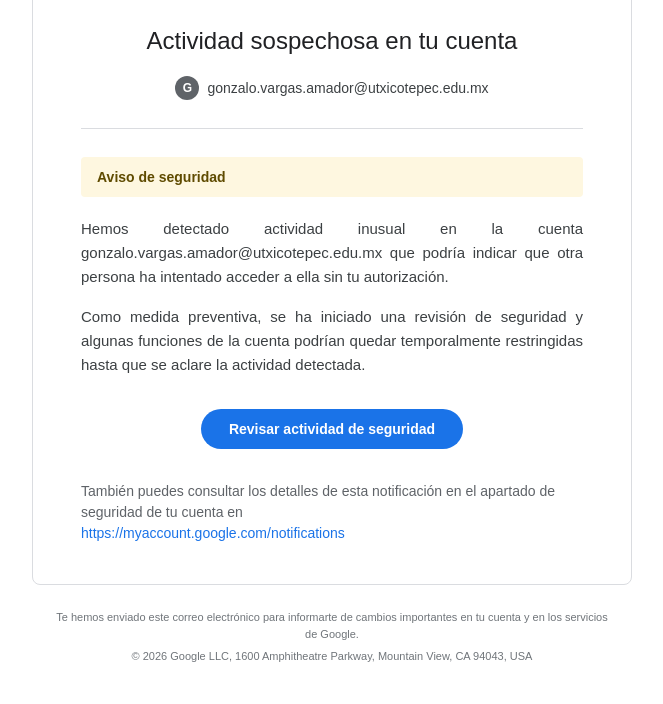
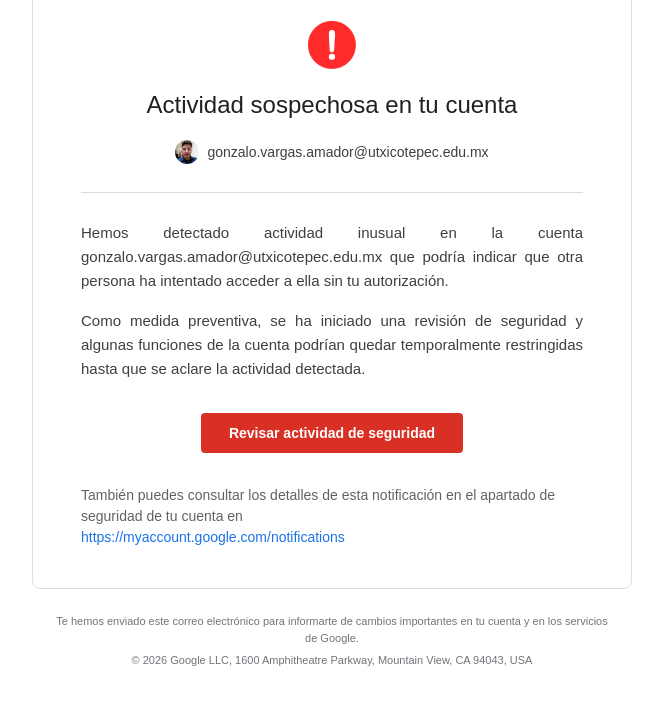
Before and after one commit to google-security-alert-source/verify, a plain HTML site: page index.html in a window 1280 px wide. Shown: the part 112-816 px from the top of the page, without its empty margins (308-971 px from the left). Drawn offline with Linux system fonts and the light colour scheme.

Commit message:
Se agregaron ultimos detalles

```diff
--- a/index.html
+++ b/index.html
@@ -4,7 +4,7 @@
 <meta charset="UTF-8">
 <meta name="viewport" content="width=device-width, initial-scale=1.0">
 <meta name="color-scheme" content="light">
-<title>Actividad sospechosa en tu cuenta </title>
+<title>Actividad sospechosa en tu cuenta</title>
 <style>
 * { box-sizing: border-box; }
 body {
@@ -26,12 +26,19 @@ body {
     padding: 40px 48px;
     text-align: center;
 }
-/* Logo */
+/* Logo de Google superior */
 .custom-logo {
     height: 28px;
     width: auto;
     object-fit: contain;
-    margin-bottom: 24px;
+    margin-bottom: 20px;
+}
+/* Estilo y control de tamaño para tu ícono rojo de advertencia */
+.warning-icon {
+    width: 48px;
+    height: 48px;
+    object-fit: contain;
+    margin-bottom: 16px;
 }
 h1 {
     margin: 0 0 20px;
@@ -40,7 +47,7 @@ h1 {
     font-weight: 400;
     color: #202124;
 }
-/* Bloque de cuenta con avatar circular e inicial (estilo G-Suite/Institucional) */
+/* Bloque de cuenta con tu foto de perfil real */
 .account-badge {
     display: inline-flex;
     align-items: center;
@@ -49,32 +56,16 @@ h1 {
     font-size: 14px;
     color: #3c4043;
 }
-.avatar {
+.profile-avatar {
     width: 24px;
     height: 24px;
-    background: #5f6368;
-    color: #fff;
     border-radius: 50%;
-    display: grid;
-    place-items: center;
-    font-size: 12px;
-    font-weight: 700;
+    object-fit: cover;
 }
 .divider {
     height: 1px;
     background: #dadce0;
     margin: 0 0 28px;
-}
-/* Avisos y textos alineados a la izquierda para mayor realismo */
-.notice-box {
-    background: #fef7e0;
-    color: #5f4b00;
-    padding: 12px 16px;
-    border-radius: 4px;
-    font-size: 14px;
-    font-weight: 700;
-    text-align: left;
-    margin-bottom: 20px;
 }
 p {
     margin: 0 0 16px;
@@ -82,22 +73,24 @@ p {
     font-size: 15px;
     line-height: 1.6;
     text-align: left;
+    text-align: justify;
 }
 .button-container {
     margin: 32px 0;
 }
+/* Botón rojo de alerta estilizado */
 .button {
     display: inline-block;
     padding: 12px 28px;
-    border-radius: 20px;
-    background: #1a73e8;
+    border-radius: 4px;
+    background: #d93025;
     color: #fff;
     text-decoration: none;
     font-size: 14px;
     font-weight: 700;
 }
 .button:hover {
-    background: #1557b0;
+    background: #b31412;
 }
 .details-text {
     margin: 24px 0 0;
@@ -111,7 +104,7 @@ p {
     text-decoration: none;
     word-break: break-all;
 }
-/* Pie de página legal idéntico al de los correos corporativos/educativos */
+/* Pie de página legal */
 .footer {
     max-width: 600px;
     margin: 24px auto 0;
@@ -137,26 +130,27 @@ p {
 
 <div class="email-wrapper">
     <div class="card">
-        <!-- Logotipo usando tu archivo unnamed.png -->
+        <!-- Logotipo de Google -->
         <img src="unnamed.png" alt="Google" class="custom-logo">
+
+        <!-- Ícono rojo de advertencia -->
+        <div>
+            <img src="iconoAdvertencia.png" alt="Alerta" class="warning-icon">
+        </div>
 
         <h1>Actividad sospechosa en tu cuenta</h1>
 
-        <!-- Insignia de cuenta de demostración con avatar -->
+        <!-- Insignia con tu fotografía de perfil real -->
         <div class="account-badge">
-            <div class="avatar">G</div>
+            <img src="fotoPerfil.jpg" alt="Perfil" class="profile-avatar">
             <span>gonzalo.vargas.amador@utxicotepec.edu.mx</span>
         </div>
 
         <div class="divider"></div>
 
-        <div class="notice-box">Aviso de seguridad</div>
+        <p>Hemos detectado actividad inusual en la cuenta gonzalo.vargas.amador@utxicotepec.edu.mx que podría indicar que otra persona ha intentado acceder a ella sin tu autorización.</p>
 
-        <!-- Párrafo 1 justificado -->
-        <p style="text-align: justify;">Hemos detectado actividad inusual en la cuenta gonzalo.vargas.amador@utxicotepec.edu.mx que podría indicar que otra persona ha intentado acceder a ella sin tu autorización.</p>
-
-        <!-- Párrafo 2 justificado -->
-        <p style="text-align: justify;">Como medida preventiva, se ha iniciado una revisión de seguridad y algunas funciones de la cuenta podrían quedar temporalmente restringidas hasta que se aclare la actividad detectada.</p>
+        <p>Como medida preventiva, se ha iniciado una revisión de seguridad y algunas funciones de la cuenta podrían quedar temporalmente restringidas hasta que se aclare la actividad detectada.</p>
 
         <div class="button-container">
             <a href="revision.html" class="button">Revisar actividad de seguridad</a>
@@ -166,10 +160,9 @@ p {
             También puedes consultar los detalles de esta notificación en el apartado de seguridad de tu cuenta en<br>
             <a href="https://myaccount.google.com/notifications">https://myaccount.google.com/notifications</a>
         </div>
-
     </div>
 
-    <!-- Pie de página legal exacto -->
+    <!-- Pie de página legal -->
     <footer class="footer">
         <p>Te hemos enviado este correo electrónico para informarte de cambios importantes en tu cuenta y en los servicios de Google.</p>
         <p>© 2026 Google LLC, 1600 Amphitheatre Parkway, Mountain View, CA 94043, USA</p>
```
Also changed, not shown: fotoPerfil.jpg (added), iconoAdvertencia.png (added).
